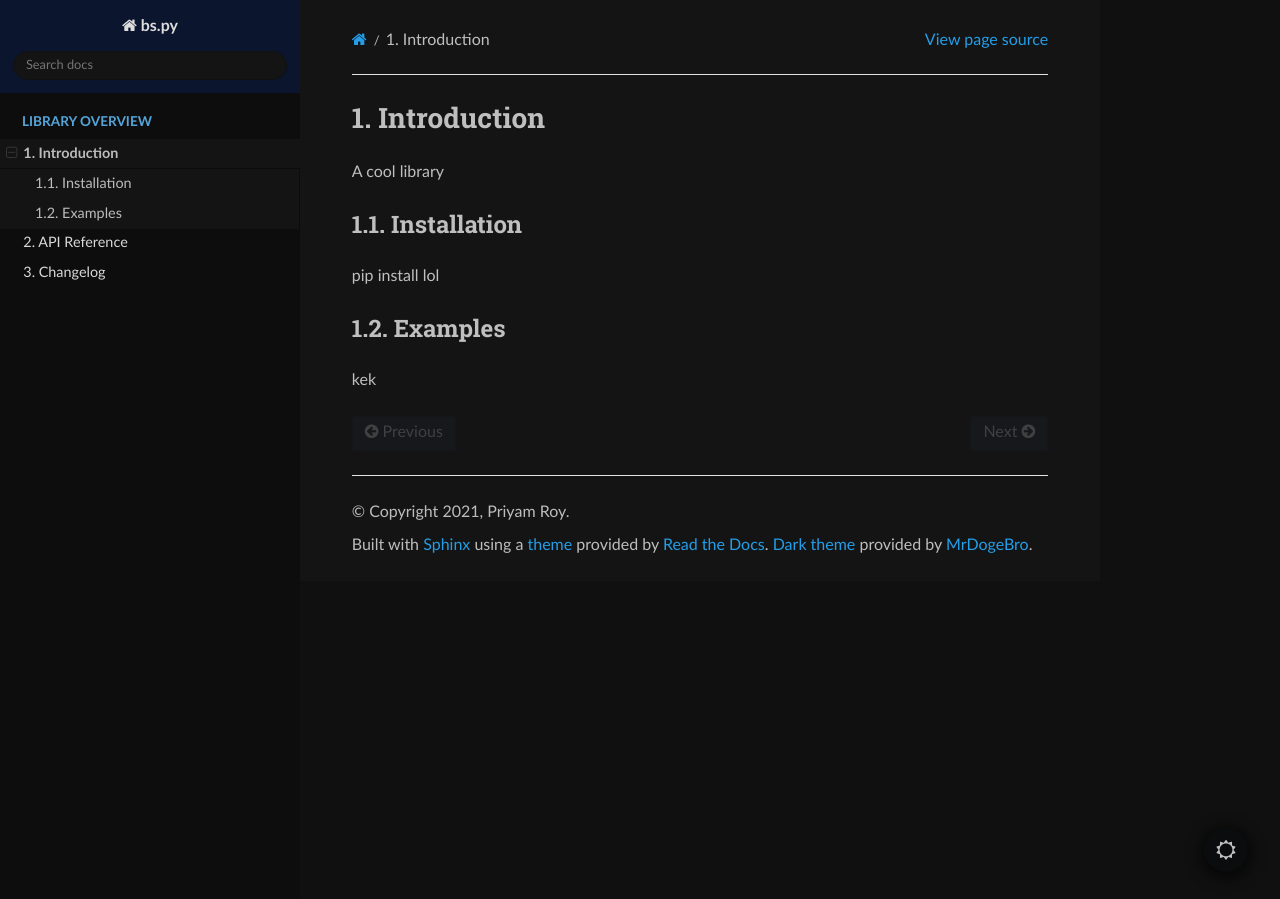
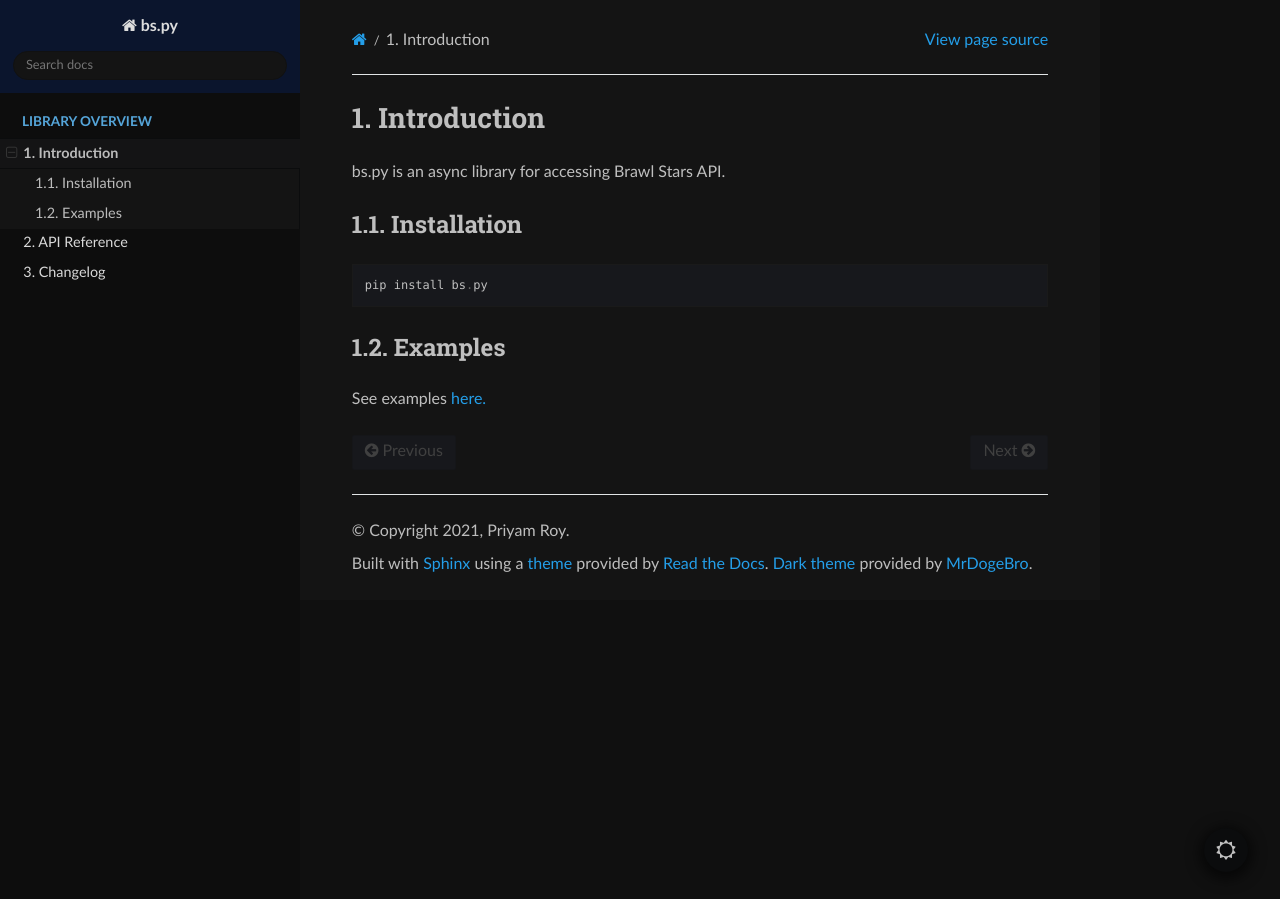
Before and after one commit to r-priyam/bs.py, a Sphinx documentation site: the page built from docs/source/introduction.rst, in a window 1280 px wide. Built offline with Sphinx 7.4.7 and the Read the Docs theme 2.0.0, drawn with Linux system fonts in a browser that asks for light colours.

```diff
--- a/docs/source/changelog.rst
+++ b/docs/source/changelog.rst
@@ -5,5 +5,3 @@ Changelog
 v1.0.0
 -------
 Initial Release
-    - lol
-    - l=kkek
--- a/docs/source/conf.py
+++ b/docs/source/conf.py
@@ -14,7 +14,6 @@ import os
 import re
 import sys
 sys.path.insert(0, os.path.abspath('..'))
-sys.path.append(os.path.abspath('extensions'))
 
 
 # -- Project information -----------------------------------------------------
@@ -45,6 +44,7 @@ extensions = [
 
 rst_prolog = """
 .. |coro| replace:: This function is a |coroutine_link|_.
+.. |inherits| replace:: This class inherits from
 .. |coroutine_link| replace:: *coroutine*
 .. _coroutine_link: https://docs.python.org/3/library/asyncio-task.html#coroutine
 """
--- a/docs/source/introduction.rst
+++ b/docs/source/introduction.rst
@@ -1,12 +1,19 @@
 Introduction
 ============
 
-A cool library
+bs.py is an async library for accessing Brawl Stars API.
+
 
 Installation
 ------------
-pip install lol
+
+.. code-block::
+
+    pip install bs.py
 
 Examples
 --------
-kek
+
+See examples `here.`_
+
+    .. _here.: https://github.com/r-priyam/bs.py/tree/master/examples
--- a/docs/source/reference.rst
+++ b/docs/source/reference.rst
@@ -1,7 +1,6 @@
 API Reference
 =============
 
-Primary class is :class:`Client`
 
 .. toctree::
     :maxdepth: 3
```
Also changed, not shown: docs/source/api/objects.rst (+60 -2 lines), 1 other file.
